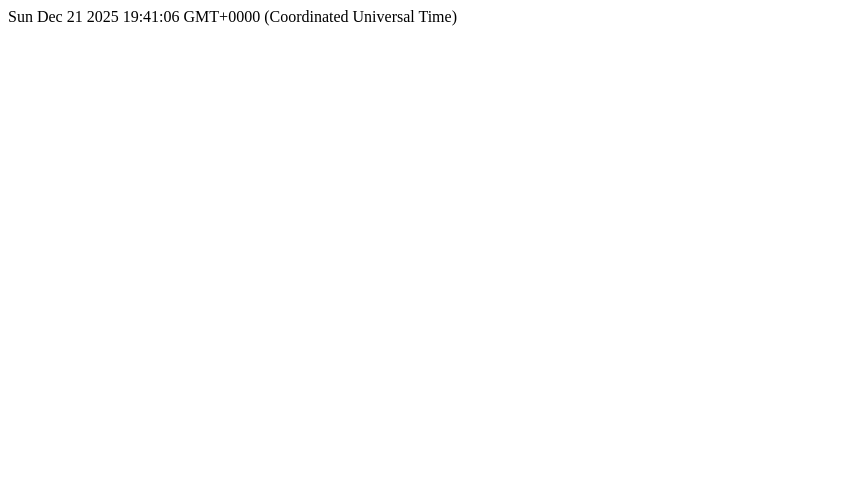
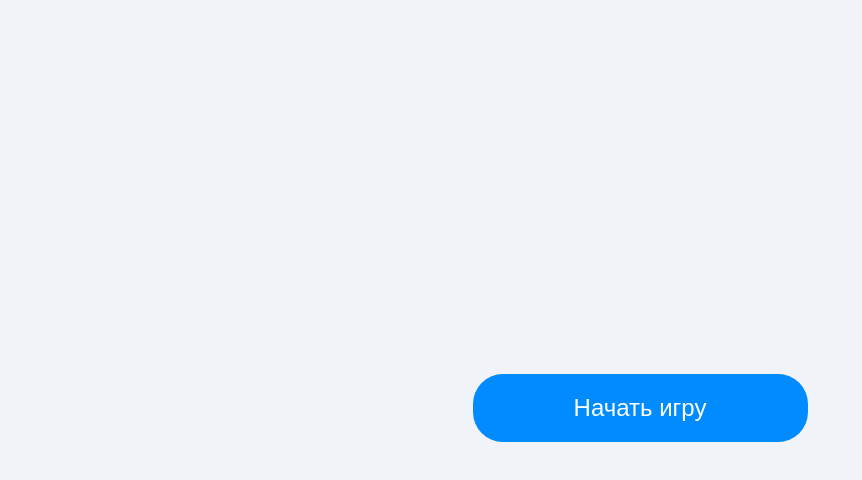
Before and after one commit to kabatsyura/vue-word-memorizer, a Vue app: page / in a window 1280 px wide. Shown: the top 480 px of the page, without its empty margins (0-862 px from the left). Built offline with nearby package versions, Linux system fonts and the light colour scheme.

Commit message:
[step-2] add first component

```diff
--- a/index.html
+++ b/index.html
@@ -1,13 +1,20 @@
 <!doctype html>
 <html lang="en">
+
 <head>
   <meta charset="UTF-8" />
   <link rel="icon" type="image/svg+xml" href="/vite.svg" />
   <meta name="viewport" content="width=device-width, initial-scale=1.0" />
+  <link rel="preconnect" href="https://fonts.googleapis.com">
+  <link rel="preconnect" href="https://fonts.gstatic.com" crossorigin>
+  <link href="https://fonts.googleapis.com/css2?family=Roboto:ital,wght@0,100..900;1,100..900&display=swap"
+    rel="stylesheet">
   <title>word-memorizer</title>
 </head>
+
 <body>
   <div id="app"></div>
   <script type="module" src="/src/main.js"></script>
 </body>
+
 </html>
--- a/src/App.vue
+++ b/src/App.vue
@@ -1,14 +1,10 @@
 <script setup>
-  const date = new Date();
+  import Button from './components/Button.vue';
 </script>
 
 <template>
-  <div>{{ date }}</div>
+  <Button>Начать игру</Button>
 </template>
 
 <style scoped>
-  div {
-    margin: 0 auto;
-    padding: 0;
-  }
 </style>
--- /dev/null
+++ b/src/components/Button.vue
@@ -0,0 +1,21 @@
+<script></script>
+<template>
+  <button class="button">
+    <slot />
+  </button>
+</template>
+<style scoped>
+  .button {
+    background: var(--color-bg-button);
+    border: none;
+    border-radius: 30px;
+    padding: 16px 10px;
+    width: 335px;
+
+    color: var(--font-button-color);
+    font-size: 24px;
+    font-weight: 400;
+    line-height: 36px;
+    letter-spacing: 0%;
+  }
+</style>
--- a/src/style.css
+++ b/src/style.css
@@ -1,4 +1,17 @@
 :root {
+  --color-bg: #F0F4F8;
+  --color-bg-button: #008BFE;
+  --font: "Roboto", sans-serif;
+  --font-button-color: #fff;
+}
+
+body {
+  font-family: var(--font);
+  background-color: var(--color-bg);
+  display: grid;
+  place-items: center;
+  height: 100vh;
+
   font-synthesis: none;
   text-rendering: optimizeLegibility;
   -webkit-font-smoothing: antialiased;
```
Lines whose indentation alone changed are shown as unchanged.
